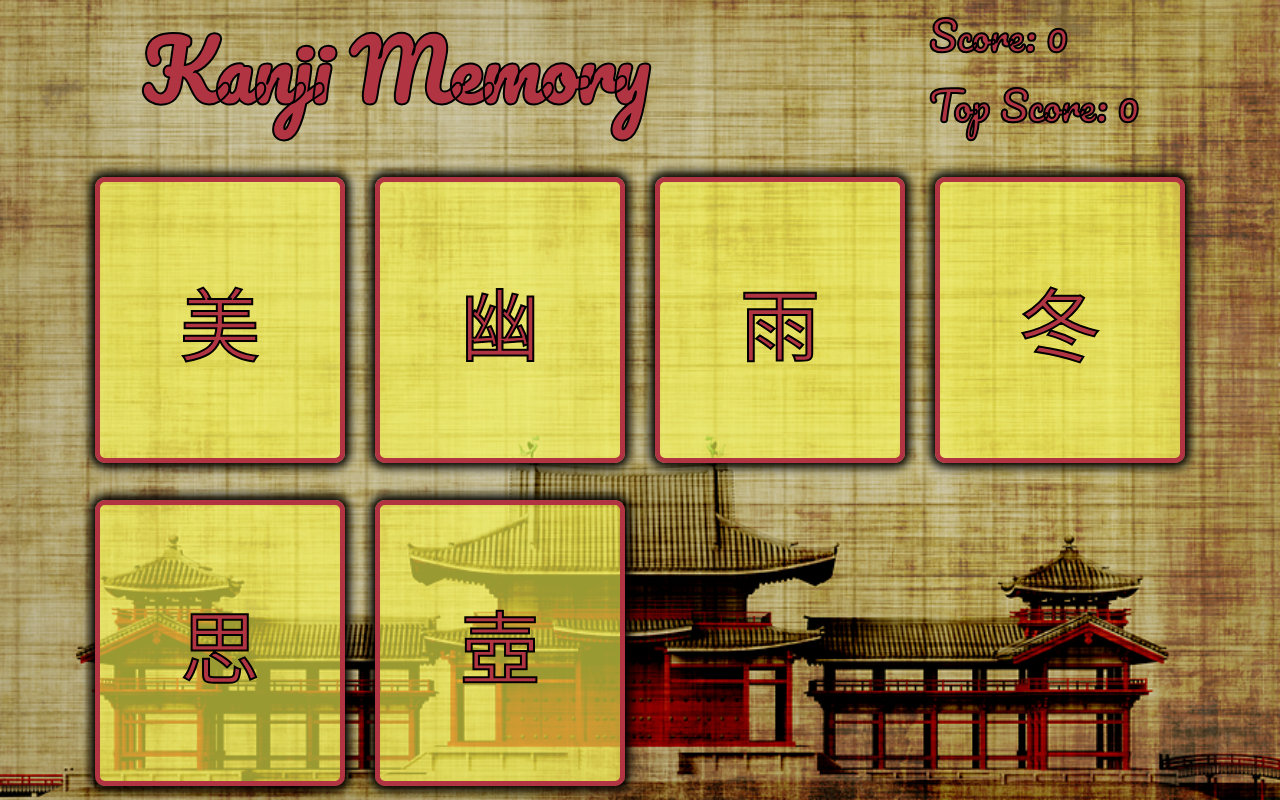
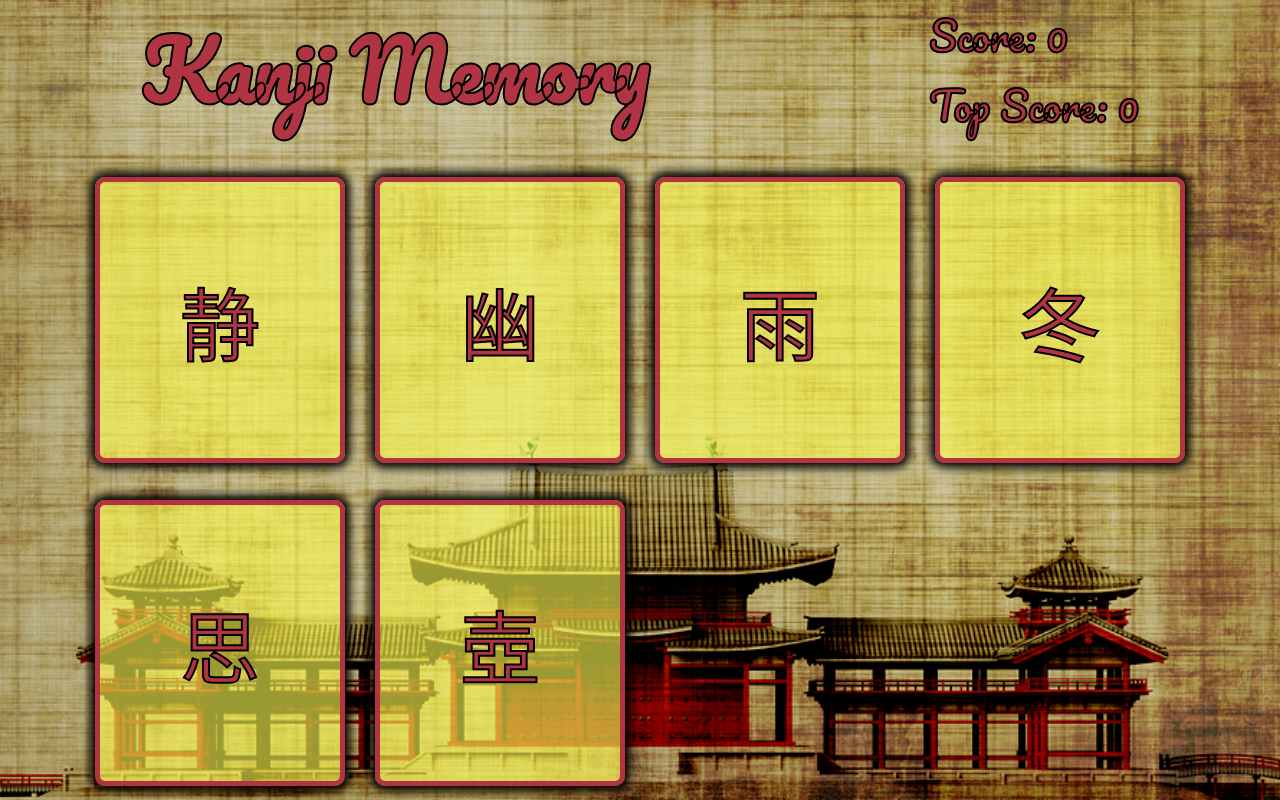
Before and after one commit to amNotAWalnutToday/odin-memory-game, a React (Create React App) app: page / in a window 1280 px wide. Built offline with nearby package versions, Linux system fonts and the light colour scheme; a web font is replaced by a local one.

Commit message:
Add functions to gain points and lose game

```diff
--- a/src/App.js
+++ b/src/App.js
@@ -1,4 +1,4 @@
-import React, { useState } from 'react';
+import React, { useState, useEffect } from 'react';
 import Header from './components/Header';
 import CardHolder from './components/CardHolder';
 
@@ -7,10 +7,69 @@ function App() {
   const [score, setScore] = useState(0);
   const [topScore, setTopScore] = useState(0);
 
+  const [seed, setSeed] = useState(Math.floor(Math.random() * 10));
+  const [kanji, setKanji] = useState([
+    '思',
+    '愛',
+    '雨',
+    '冬',
+    '義',
+    '忍',
+    '美',
+    '静',
+    '幽',
+    '壺',
+  ]);
+  const [levelKanji, setLevelKanji] = useState([]);
+  const [pressedKanji, setPressedKanji] = useState([]);
+
+  useEffect(() => {
+    const newKanji = [...kanji];
+    const newLevelKanji = [...levelKanji];
+    const i = 4 + (level * 2);
+    if(levelKanji.length < i) {
+        newKanji.splice(seed, 1);
+        newKanji.push(newKanji[seed-1]);
+        newLevelKanji.push(kanji[seed]);
+        setSeed(Math.floor(Math.random() * (10 - newLevelKanji.length)));
+        setKanji(newKanji);
+        setLevelKanji(newLevelKanji);
+    }
+  }, [level, seed, kanji, levelKanji]);
+
+  const storePressedKanji = (targetKanji) => {
+    const newPressedKanji = [...pressedKanji];
+    newPressedKanji.push(targetKanji);
+    setPressedKanji(newPressedKanji);
+  }
+
+  const scorePoint = (e) => {
+    if(willLose(e)) return resetGame();
+    console.log('hello')
+    setScore(score + 1);
+  };
+
+  const willLose = (e) => {
+    const targetKanji = e.target.firstChild.textContent.toString();
+    if(pressedKanji.some(kanji => kanji === targetKanji)) return true;
+    storePressedKanji(targetKanji);
+  }
+
+  const resetGame = () => {
+    console.log('baibai');
+    if(score > topScore) setTopScore(score);
+    setScore(0);
+    setLevel(1);
+    setPressedKanji([]);
+  }
+
   return (
     <div id="container">
       <Header score={score} topScore={topScore} />
-      <CardHolder level={level} />
+      <CardHolder
+        levelKanji={levelKanji}
+        scorePoint={scorePoint}
+      />
     </div>
   );
 }
--- a/src/components/Card.js
+++ b/src/components/Card.js
@@ -1,6 +1,6 @@
-const Card = ( {kanji} ) => {
+const Card = ( {kanji, scorePoint} ) => {
     return (
-        <div className="card">
+        <div className="card" onClick={scorePoint}>
             <p>{kanji}</p>
         </div>
     )
--- a/src/components/CardHolder.js
+++ b/src/components/CardHolder.js
@@ -1,40 +1,10 @@
-import React, { useState, useEffect } from 'react';
 import Card from './Card';
 
-const CardHolder = ( {level} ) => {
-    const [seed, setSeed] = useState(Math.floor(Math.random() * 10));
-    const [kanji, setKanji] = useState([
-        '思',
-        '愛',
-        '雨',
-        '冬',
-        '義',
-        '忍',
-        '美',
-        '静',
-        '幽',
-        '壺',
-    ]);
-    const [levelKanji, setLevelKanji] = useState([]);
-
-    useEffect(() => {
-        const newKanji = [...kanji];
-        const newLevelKanji = [...levelKanji];
-        const i = 4 + (level * 2);
-        if(levelKanji.length < i) {
-            newKanji.splice(seed, 1);
-            newKanji.push(newKanji[seed-1]);
-            newLevelKanji.push(kanji[seed]);
-            setSeed(Math.floor(Math.random() * (10 - newLevelKanji.length)));
-            setKanji(newKanji);
-            setLevelKanji(newLevelKanji);
-        }
-    }, [level, seed, kanji, levelKanji]);
-
+const CardHolder = ( {levelKanji, scorePoint} ) => {
     const mapCards = () => {
         return levelKanji.map((item, i) => {
             return  <div key={i}>
-                        <Card kanji={item}/>
+                        <Card kanji={item} scorePoint={scorePoint} />
                     </div>
         });
     }
```
